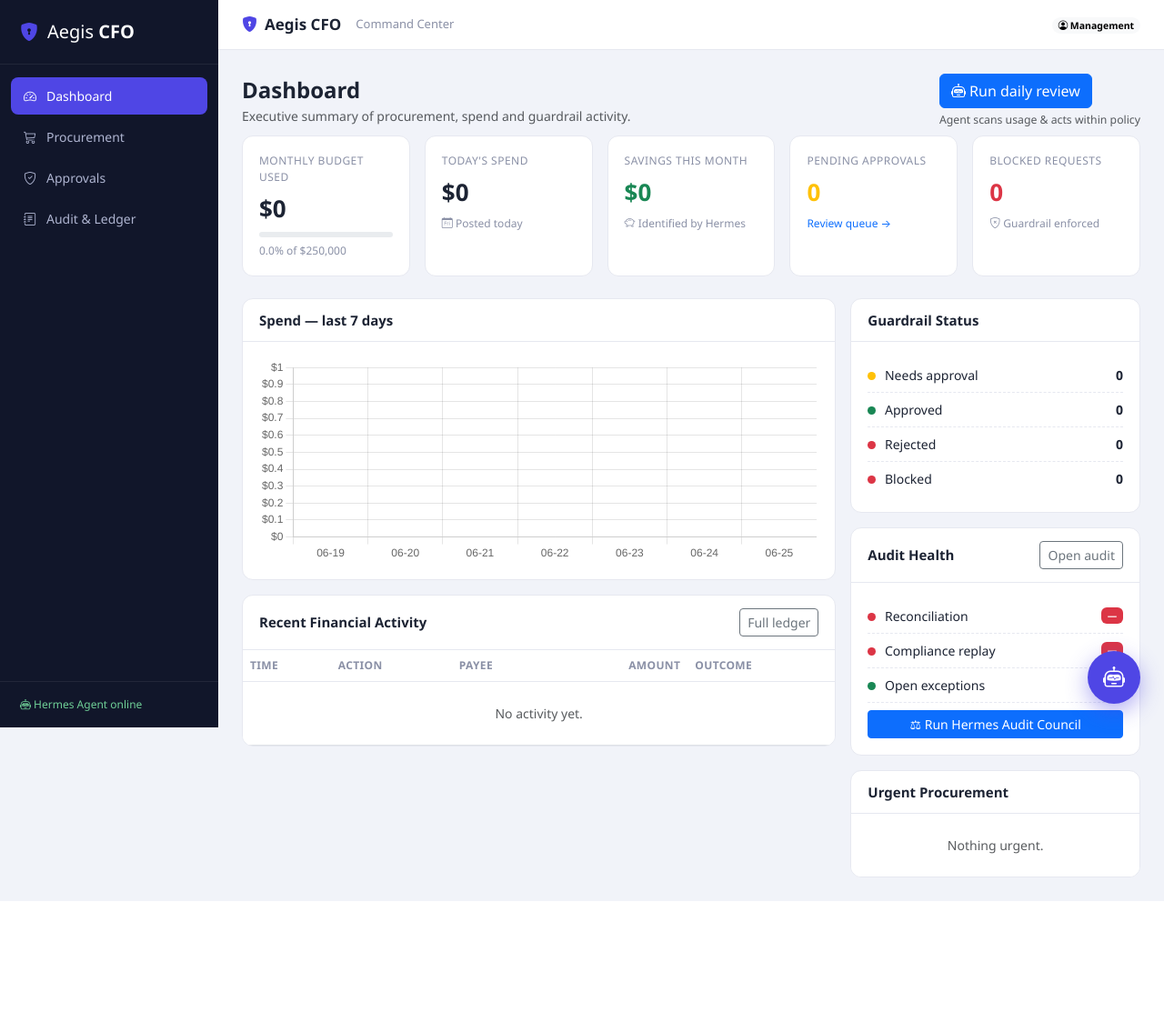
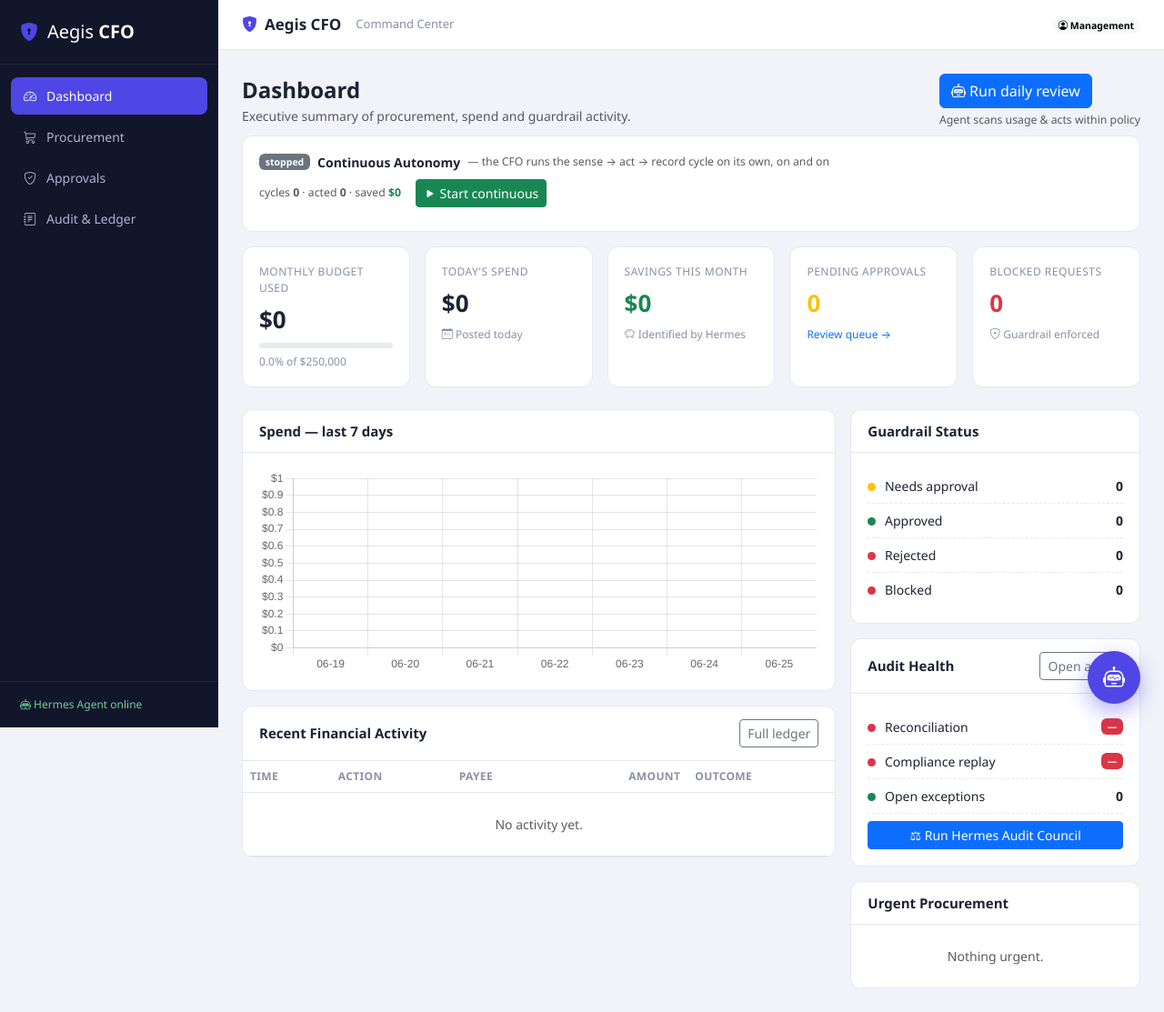
Before and after one commit to leonardcl/aegis, a Flask app: page / in a window 1280 px wide. Shown: the whole page at 91% size. Before the commit the page ends 991 px from the top, so only its background shows below. Run offline with Flask 3, Linux system fonts and the light colour scheme.

Commit message:
Continuous autonomy loop — the CFO runs on its own, on and on
Adds the missing 'schedule' half of the SENSE->...->RECORD loop: a controllable
background daemon that repeatedly runs the autonomous cycle with no human trigger.

- app/services/operations.py: start/stop/status singleton loop. Per tick runs the
  deterministic daily review (cheap, no model contention) and acts within policy;
  every Nth cycle (audit_every) it convenes the live Hermes audit council. Paced
  (interval >= 15s), rolling cycle log + running tallies, daemon thread.
- dashboard: /ops/start, /ops/stop, /ops/status routes + a live 'Continuous
  Autonomy' panel (running badge, cycle/action/savings counters, streaming log)
  that polls while running.

Default OFF and fully reversible (Stop). Verified live: started -> cycle 1 acted on
3 items (+$2,340/mo), subsequent cycles idempotently review, Stop halts it.
Tests: 114/114 pass.

Co-Authored-By: Claude Opus 4.8 (1M context) <noreply@anthropic.com>

```diff
--- a/app/routes/dashboard.py
+++ b/app/routes/dashboard.py
@@ -1,7 +1,8 @@
 """Dashboard command center blueprint."""
 from datetime import datetime
 
-from flask import Blueprint, flash, jsonify, redirect, render_template, url_for
+from flask import (Blueprint, current_app, flash, jsonify, redirect,
+                   render_template, request, url_for)
 
 from ..extensions import db
 from ..models import ApprovalRequest, AuditReport, ProcurementRequest
@@ -79,6 +80,7 @@ def index():
         "compliance_result": report.compliance_replay_result if report else "—",
     }
 
+    from ..services import operations
     return render_template(
         "dashboard.html",
         kpis=kpis,
@@ -87,6 +89,7 @@ def index():
         urgent=urgent,
         guardrail_summary=guardrail_summary,
         spend_chart=spend_chart,
+        ops=operations.status(),
         active_page="dashboard",
     )
 
@@ -115,6 +118,40 @@ def run_daily_review():
     return redirect(url_for("dashboard.index"))
 
 
+@bp.route("/ops/start", methods=["POST"])
+def ops_start():
+    """Start the continuous autonomy loop — the CFO runs on its own from here."""
+    from ..services import operations
+    interval = request.form.get("interval", 60)
+    audit_every = request.form.get("audit_every", 0)
+    try:
+        interval, audit_every = int(interval or 60), int(audit_every or 0)
+    except (TypeError, ValueError):
+        interval, audit_every = 60, 0
+    started = operations.start(current_app._get_current_object(),
+                               interval=interval, audit_every=audit_every)
+    flash("Continuous autonomy started — the CFO is now running on its own; the "
+          "panel updates live." if started else
+          "Continuous autonomy is already running.",
+          "success" if started else "info")
+    return redirect(url_for("dashboard.index"))
+
+
+@bp.route("/ops/stop", methods=["POST"])
+def ops_stop():
+    from ..services import operations
+    operations.stop()
+    flash("Continuous autonomy stopped.", "info")
+    return redirect(url_for("dashboard.index"))
+
+
+@bp.route("/ops/status")
+def ops_status():
+    """Poll endpoint for the continuous-autonomy panel."""
+    from ..services import operations
+    return jsonify(operations.status())
+
+
 def _spend_trend():
     """Build a simple 7-bucket spend series for the dashboard chart."""
     from collections import OrderedDict
--- /dev/null
+++ b/app/services/operations.py
@@ -0,0 +1,98 @@
+"""Continuous autonomous operations — the CFO running on its own, on and on.
+
+A single background daemon that, once started, repeatedly runs the autonomous
+cycle on an interval, so the agent keeps managing spend with no human trigger:
+
+    every <interval>s:  SENSE -> daily review (detect waste, act within policy,
+                        record) ; and every <audit_every> cycles, convene the live
+                        Hermes audit council.
+
+Bounded and controllable on purpose: default OFF, explicit start/stop, a paced
+interval (the model is single-threaded, so the per-tick work is the *deterministic*
+daily review — cheap, no model contention — and the live audit runs only every Nth
+cycle). Keeps a rolling cycle log + running tallies. Daemon thread: it stops on
+stop() or when the process exits.
+"""
+import threading
+from datetime import datetime
+
+_lock = threading.Lock()
+_stop = threading.Event()
+_thread = None
+_state = {
+    "running": False, "interval": 60, "audit_every": 0,
+    "cycles": 0, "actions": 0, "savings": 0.0,
+    "started_at": None, "last_tick": None, "log": [],
+}
+
+
+def status():
+    with _lock:
+        s = dict(_state)
+        s["log"] = list(_state["log"])
+        return s
+
+
+def _log(msg):
+    with _lock:
+        _state["log"].insert(0, {"ts": datetime.utcnow().strftime("%H:%M:%S"),
+                                 "msg": msg})
+        del _state["log"][40:]
+
+
+def start(app, interval=60, audit_every=0):
+    """Start the loop (no-op if already running). interval clamped to >= 15s."""
+    global _thread
+    with _lock:
+        if _state["running"]:
+            return False
+        _state.update(running=True, interval=max(15, int(interval or 60)),
+                      audit_every=max(0, int(audit_every or 0)),
+                      started_at=datetime.utcnow().isoformat())
+    _stop.clear()
+    _log(f"Continuous autonomy started — cycle every {_state['interval']}s"
+         + (f", audit every {_state['audit_every']} cycles" if _state['audit_every'] else ""))
+    _thread = threading.Thread(target=_loop, args=(app,), daemon=True, name="cfo-loop")
+    _thread.start()
+    return True
+
+
+def stop():
+    with _lock:
+        was = _state["running"]
+        _state["running"] = False
+    _stop.set()
+    if was:
+        _log("Continuous autonomy stopped.")
+    return was
+
+
+def _loop(app):
+    from . import autonomy, hermes_service
+    while not _stop.is_set():
+        try:
+            with app.app_context():
+                result = autonomy.run_daily_review()
+                with _lock:
+                    _state["cycles"] += 1
+                    _state["actions"] += result["actions_taken"]
+                    _state["savings"] += result["savings_month"]
+                    _state["last_tick"] = datetime.utcnow().isoformat()
+                    cyc, audit_every = _state["cycles"], _state["audit_every"]
+                if result["actions_taken"]:
+                    _log(f"Cycle {cyc}: acted on {result['actions_taken']} item(s), "
+                         f"+${result['savings_month']:,.0f}/mo saved")
+                else:
+                    _log(f"Cycle {cyc}: reviewed — nothing new to act on (within policy)")
+                if result["escalated"]:
+                    _log(f"Cycle {cyc}: {len(result['escalated'])} item(s) routed to "
+                         f"the human approval queue")
+                if audit_every and cyc % audit_every == 0:
+                    _log(f"Cycle {cyc}: convening the Hermes audit council…")
+                    out = hermes_service.run_audit_council(persist=True)
+                    h = out["result"]["audit"]["headline"]
+                    _log(f"Cycle {cyc}: audit complete ({out['result']['engine']}) — "
+                         f"${h['total_spend']:,.0f} spend, {h['exceptions']} exception(s)")
+        except Exception as exc:  # noqa: BLE001 — never let one cycle kill the loop
+            _log(f"Cycle error: {exc}")
+        _stop.wait(max(15, _state["interval"]))
--- a/app/templates/dashboard.html
+++ b/app/templates/dashboard.html
@@ -14,6 +14,42 @@
     </button>
     <div class="small text-muted mt-1">Agent scans usage &amp; acts within policy</div>
   </form>
+</div>
+
+<!-- Continuous autonomy loop -->
+<div class="panel mb-3" id="ops-panel" data-status-url="{{ url_for('dashboard.ops_status') }}"
+     data-running="{{ '1' if ops and ops.running else '0' }}">
+  <div class="panel-body">
+    <div class="d-flex justify-content-between align-items-center flex-wrap gap-2">
+      <div class="d-flex align-items-center gap-2">
+        <span class="badge text-bg-{{ 'success' if ops and ops.running else 'secondary' }}" id="ops-badge">
+          {% if ops and ops.running %}<span class="spinner-grow spinner-grow-sm" style="width:.5rem;height:.5rem;"></span> running{% else %}stopped{% endif %}
+        </span>
+        <strong>Continuous Autonomy</strong>
+        <span class="small text-muted">— the CFO runs the sense → act → record cycle on its own, on and on</span>
+      </div>
+      <div class="d-flex align-items-center gap-3">
+        <span class="small text-muted">cycles <strong id="ops-cycles">{{ ops.cycles if ops else 0 }}</strong>
+          · acted <strong id="ops-actions">{{ ops.actions if ops else 0 }}</strong>
+          · saved <strong id="ops-savings" class="text-success">${{ '{:,.0f}'.format(ops.savings if ops else 0) }}</strong></span>
+        {% if ops and ops.running %}
+        <form method="post" action="{{ url_for('dashboard.ops_stop') }}" class="m-0">
+          <button class="btn btn-sm btn-outline-danger"><i class="bi bi-stop-fill"></i> Stop</button>
+        </form>
+        {% else %}
+        <form method="post" action="{{ url_for('dashboard.ops_start') }}" class="m-0">
+          <input type="hidden" name="interval" value="20">
+          <input type="hidden" name="audit_every" value="0">
+          <button class="btn btn-sm btn-success"><i class="bi bi-play-fill"></i> Start continuous</button>
+        </form>
+        {% endif %}
+      </div>
+    </div>
+    <ul class="list-unstyled small mt-2 mb-0" id="ops-log"
+        style="max-height:150px;overflow:auto;font-family:var(--bs-font-monospace,monospace);">
+      {% for e in (ops.log if ops else []) %}<li><span class="text-muted">{{ e.ts }}</span> {{ e.msg }}</li>{% endfor %}
+    </ul>
+  </div>
 </div>
 
 <!-- KPI cards -->
@@ -206,4 +242,26 @@
     });
   }
 </script>
+<script>
+  // Stream the continuous-autonomy panel while it runs.
+  (function () {
+    var panel = document.getElementById("ops-panel");
+    if (!panel || panel.dataset.running !== "1") return;
+    var url = panel.dataset.statusUrl;
+    var cyc = document.getElementById("ops-cycles"),
+        act = document.getElementById("ops-actions"),
+        sav = document.getElementById("ops-savings"),
+        log = document.getElementById("ops-log");
+    setInterval(function () {
+      fetch(url).then(function (r) { return r.json(); }).then(function (s) {
+        if (cyc) cyc.textContent = s.cycles;
+        if (act) act.textContent = s.actions;
+        if (sav) sav.textContent = "$" + Math.round(s.savings || 0).toLocaleString();
+        if (log && s.log) log.innerHTML = s.log.map(function (e) {
+          return '<li><span class="text-muted">' + e.ts + '</span> ' + e.msg + '</li>';
+        }).join("");
+      }).catch(function () {});
+    }, 4000);
+  })();
+</script>
 {% endblock %}
```
